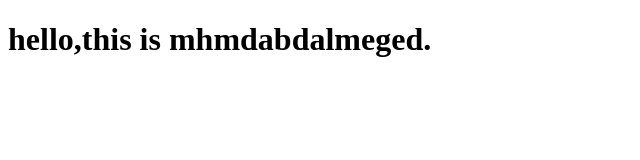
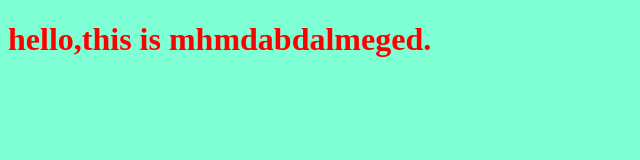
Before and after one commit to mohamedabdalmeged/myproject, a plain HTML site: page index.html in a window 1280 px wide. Shown: the whole page, without its empty margins (0-640 px from the left). Drawn offline with Linux system fonts and the light colour scheme.

Commit message:
changing background

```diff
--- a/index.html
+++ b/index.html
@@ -4,6 +4,8 @@
     <meta charset="UTF-8">
     <meta name="viewport" content="width=device-width, initial-scale=1.0">
     <title>Document</title>
+    <link rel="stylesheet"
+    href="style.css"
 </head>
 <body>
  <h1>hello,this is mhmdabdalmeged.</h1>
--- a/style.css
+++ b/style.css
@@ -0,0 +1,6 @@
+h1{
+    color: red;
+}
+body{
+    background-color: aquamarine;
+}
```
